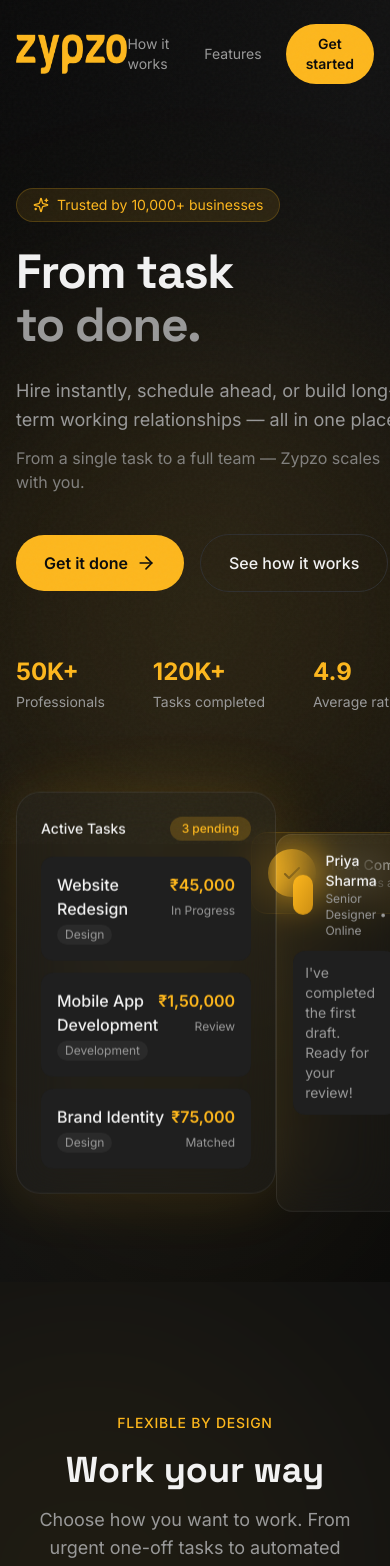
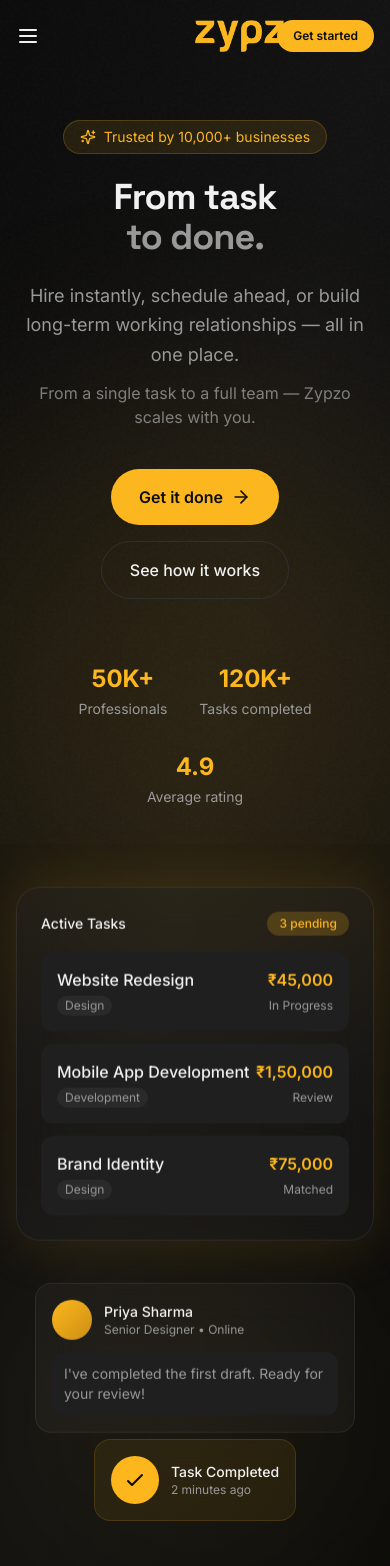
Before and after one commit to george-vpr/zypzo-site, a Next.js app: page / in a window 390 px wide. Shown: the top 1566 px of the page. Built offline with nearby package versions, Linux system fonts and the light colour scheme.

Commit message:
Update hero.tsx

```diff
--- a/components/landing/hero.tsx
+++ b/components/landing/hero.tsx
@@ -1,10 +1,13 @@
 "use client";
 
 import { motion } from "framer-motion"
-import { ArrowRight, Sparkles } from "lucide-react"
+import { ArrowRight, Sparkles, Menu } from "lucide-react" // Added Menu icon
 import Image from "next/image"
+import { useState } from "react"
 
 export function Hero() {
+  const [isMenuOpen, setIsMenuOpen] = useState(false)
+
   return (
     <section className="relative min-h-screen overflow-visible">
       {/* Background gradient */}
@@ -16,28 +19,45 @@
 
       <div className="relative w-full px-4 sm:px-6 lg:px-8">
         <div className="mx-auto max-w-7xl">
-        {/* Navigation */}
-        <nav className="flex items-center justify-between py-6">
+
+          {/* Navigation - Fixed Layout */}
+          <nav className="flex items-center justify-between py-4 md:py-6 relative">
+
+            {/* Left: Hamburger (Mobile only) */}
+            <div className="flex md:hidden z-10">
+              <button
+                onClick={() => setIsMenuOpen(!isMenuOpen)}
+                className="p-2 -ml-2 text-card-foreground hover:text-yellow-400 transition-colors"
+              >
+                <Menu className="h-6 w-6" />
+              </button>
+            </div>
+
+            {/* Center: Logo (Absolute on mobile to center correctly) */}
             <motion.div
-            initial={{ opacity: 0, x: -20 }}
-            animate={{ opacity: 1, x: 0 }}
+              initial={{ opacity: 0, y: -10 }}
+              animate={{ opacity: 1, y: 0 }}
               transition={{ duration: 0.5 }}
+              className="absolute left-1/2 transform -translate-x-1/2 md:relative md:left-0 md:transform-none flex-shrink-0"
             >
               <Image
                 src="/zypzo-yellow-logo.png"
                 alt="Zypzo"
                 width={120}
                 height={40}
-  className="h-10 w-auto"
+                className="h-8 md:h-10 w-auto"
               />
             </motion.div>
 
+            {/* Right: Links and Button */}
             <motion.div
               initial={{ opacity: 0, x: 20 }}
               animate={{ opacity: 1, x: 0 }}
               transition={{ duration: 0.5, delay: 0.1 }}
-            className="flex items-center gap-6"
+              className="flex items-center gap-2 sm:gap-4 md:gap-6 z-10"
             >
+              {/* Desktop Links */}
+              <div className="hidden md:flex items-center gap-6">
                 <a
                   href="#how-it-works"
                   className="text-sm text-muted-foreground transition-colors hover:text-card-foreground"
@@ -50,16 +70,20 @@
                 >
                   Features
                 </a>
-            <button className="rounded-full bg-yellow-400 px-5 py-2.5 text-sm font-semibold text-dark-400 transition-all hover:bg-yellow-300 hover:shadow-lg hover:shadow-yellow-400/20">
+              </div>
+
+              <button className="rounded-full bg-yellow-400 px-4 py-2 text-xs sm:text-sm font-semibold text-dark-400 transition-all hover:bg-yellow-300 hover:shadow-lg hover:shadow-yellow-400/20 whitespace-nowrap">
                 Get started
               </button>
             </motion.div>
           </nav>
 
           {/* Hero content */}
-        <div className="grid min-h-[calc(100vh-100px)] items-center gap-12 py-20 lg:grid-cols-2 lg:gap-20">
+          <div className="grid min-h-[calc(100vh-100px)] items-center gap-12 py-12 lg:py-20 lg:grid-cols-2 lg:gap-20">
+
             {/* Left side - Text */}
-          <div className="relative z-10">
+            {/* Added text-center for mobile, left for desktop */}
+            <div className="relative z-10 text-center lg:text-left">
               <motion.div
                 initial={{ opacity: 0, y: 20 }}
                 animate={{ opacity: 1, y: 0 }}
@@ -76,7 +100,7 @@
                 initial={{ opacity: 0, y: 30 }}
                 animate={{ opacity: 1, y: 0 }}
                 transition={{ duration: 0.6, delay: 0.3 }}
-              className="font-display text-5xl font-bold leading-[1.1] tracking-tight text-card-foreground md:text-6xl lg:text-7xl"
+                className="font-display text-4xl sm:text-5xl font-bold leading-[1.1] tracking-tight text-card-foreground md:text-6xl lg:text-7xl"
               >
                 From task
                 <br />
@@ -87,7 +111,7 @@
                 initial={{ opacity: 0, y: 30 }}
                 animate={{ opacity: 1, y: 0 }}
                 transition={{ duration: 0.6, delay: 0.4 }}
-              className="mt-6 max-w-lg text-lg leading-relaxed text-muted-foreground md:text-xl"
+                className="mt-6 max-w-lg mx-auto lg:mx-0 text-lg leading-relaxed text-muted-foreground md:text-xl"
               >
                 Hire instantly, schedule ahead, or build long-term working
                 relationships — all in one place.
@@ -97,7 +121,7 @@
                 initial={{ opacity: 0, y: 30 }}
                 animate={{ opacity: 1, y: 0 }}
                 transition={{ duration: 0.6, delay: 0.45 }}
-              className="mt-3 max-w-lg text-base text-muted-foreground/80"
+                className="mt-3 max-w-lg mx-auto lg:mx-0 text-base text-muted-foreground/80"
               >
                 From a single task to a full team — Zypzo scales with you.
               </motion.p>
@@ -106,7 +130,7 @@
                 initial={{ opacity: 0, y: 30 }}
                 animate={{ opacity: 1, y: 0 }}
                 transition={{ duration: 0.6, delay: 0.5 }}
-              className="mt-10 flex flex-wrap items-center gap-4"
+                className="mt-10 flex flex-wrap items-center justify-center lg:justify-start gap-4"
               >
                 <button className="group flex items-center gap-2 rounded-full bg-yellow-400 px-7 py-4 text-base font-semibold text-dark-400 transition-all hover:bg-yellow-300 hover:shadow-xl hover:shadow-yellow-400/20">
                   Get it done
@@ -122,7 +146,7 @@
                 initial={{ opacity: 0, y: 30 }}
                 animate={{ opacity: 1, y: 0 }}
                 transition={{ duration: 0.6, delay: 0.6 }}
-              className="mt-16 flex gap-12"
+                className="mt-16 flex flex-wrap justify-center lg:justify-start gap-8 sm:gap-12"
               >
                 {[
                   { value: "50K+", label: "Professionals" },
@@ -146,14 +170,16 @@
               initial={{ opacity: 0, x: 50 }}
               animate={{ opacity: 1, x: 0 }}
               transition={{ duration: 0.8, delay: 0.4 }}
-            className="relative block mt-10 lg:mt-0"
+              className="relative block mt-10 lg:mt-0 pb-10"
             >
-            <div className="relative flex justify-center lg:block">
+              {/* Changed to flex-col on mobile to prevent cutoff */}
+              <div className="relative flex flex-col items-center lg:block">
+
                 {/* Main card */}
                 <motion.div
                   animate={{ y: [0, -10, 0] }}
                   transition={{ duration: 5, repeat: Infinity, ease: "easeInOut" }}
-                className="glass-card glow-yellow relative z-20 rounded-3xl p-6"
+                  className="glass-card glow-yellow relative z-20 rounded-3xl p-6 w-full max-w-md mx-auto lg:max-w-none lg:mx-0"
                 >
                   <div className="mb-4 flex items-center justify-between">
                     <span className="text-sm font-medium text-card-foreground">
@@ -222,7 +248,8 @@
                     ease: "easeInOut",
                     delay: 1,
                   }}
-                className="glass-card relative mt-6 mx-auto w-[90%] max-w-xs rounded-2xl p-4 lg:absolute lg:bottom-[-20px] lg:left-20 lg:translate-x-0 z-30"
+                  // Fixed: relative on mobile (stacks below), absolute on desktop
+                  className="glass-card relative mt-6 mx-auto w-[90%] max-w-xs rounded-2xl p-4 lg:absolute lg:bottom-[-20px] lg:left-20 lg:translate-x-0 lg:mt-0 z-30"
                 >
                   <div className="mb-3 flex items-center gap-3">
                     <div className="h-10 w-10 rounded-full bg-gradient-to-br from-yellow-400 to-yellow-600" />
@@ -251,7 +278,8 @@
                     ease: "easeInOut",
                     delay: 0.5,
                   }}
-                className="glass-card-light absolute -right-10 top-10 z-10 rounded-2xl p-4"
+                  // Fixed: relative on mobile (stacks below), absolute on desktop
+                  className="glass-card-light relative mt-6 mx-auto lg:absolute lg:-right-10 lg:top-10 lg:mt-0 z-10 rounded-2xl p-4"
                 >
                   <div className="flex items-center gap-3">
                     <div className="flex h-12 w-12 items-center justify-center rounded-full bg-yellow-400">
```
Lines whose indentation alone changed are shown as unchanged.
